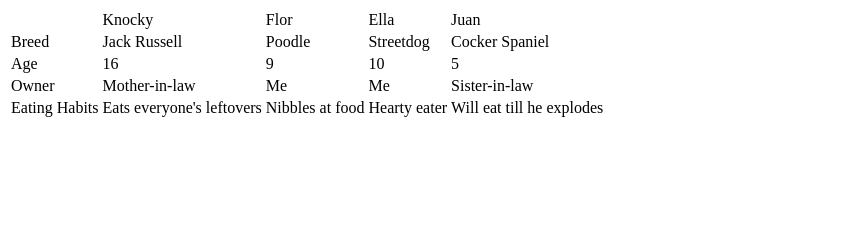
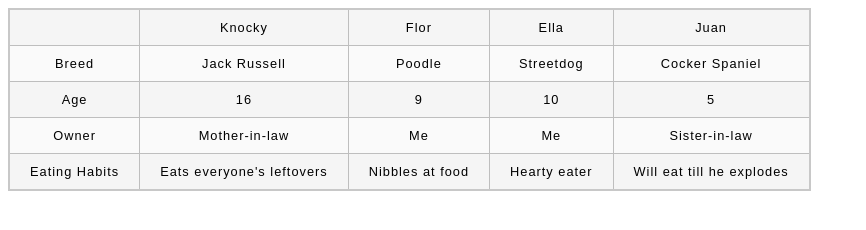
Before and after one commit to nanceed/tables-practice, a plain HTML site: page index.html in a window 1280 px wide. Shown: the whole page, without its empty margins (0-866 px from the left). Drawn offline with Linux system fonts and the light colour scheme.

Commit message:
Styled tables with css

```diff
--- a/index.html
+++ b/index.html
@@ -3,6 +3,7 @@
 <head>
     <meta charset="UTF-8">
     <meta name="viewport" content="width=device-width, initial-scale=1.0">
+    <link rel="stylesheet" href="/table.css">
     <title>Practice Table</title>
 </head>
 <body>
--- /dev/null
+++ b/table.css
@@ -0,0 +1,35 @@
+html {
+  font-family: sans-serif;
+}
+
+table {
+  border-collapse: collapse;
+  border: 2px solid rgb(200,200,200);
+  letter-spacing: 1px;
+  font-size: 0.8rem;
+}
+
+td, th {
+  border: 1px solid rgb(190,190,190);
+  padding: 10px 20px;
+}
+
+th {
+  background-color: rgb(235,235,235);
+}
+
+td {
+  text-align: center;
+}
+
+tr:nth-child(even) td {
+  background-color: rgb(250,250,250);
+}
+
+tr:nth-child(odd) td {
+  background-color: rgb(245,245,245);
+}
+
+caption {
+  padding: 10px;
+}
```
